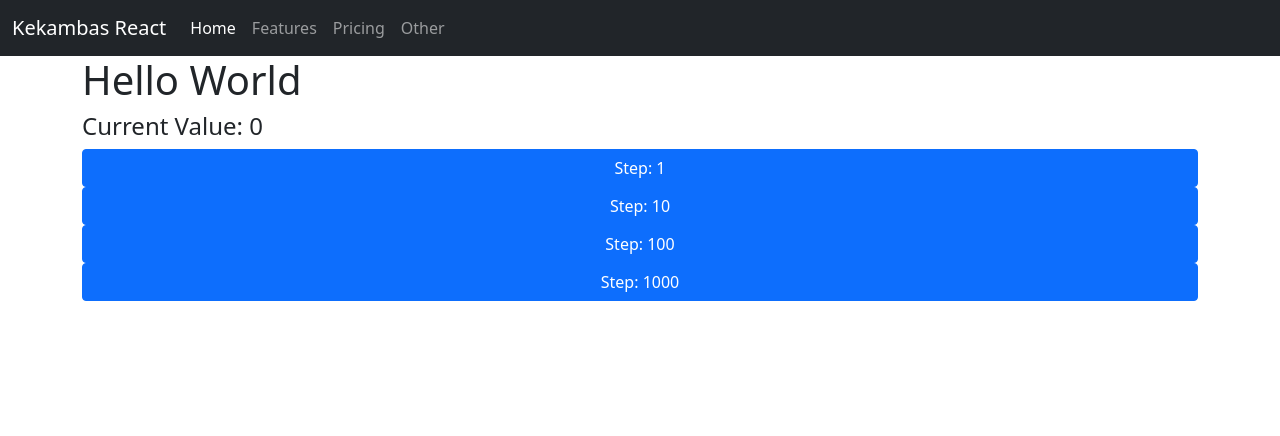
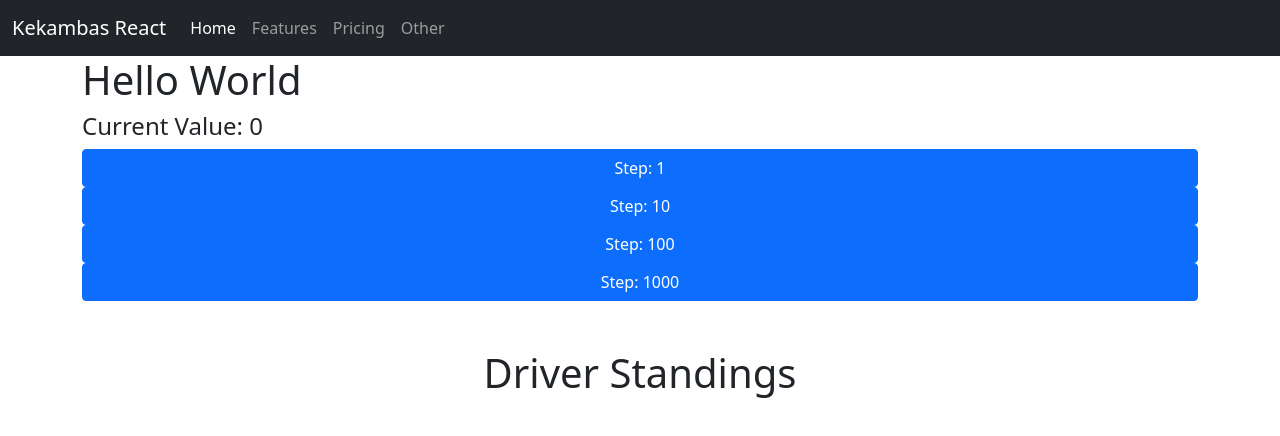
Before and after one commit to bstanton773/kekambas-91_react_intro, a React (Create React App) app: page / in a window 1280 px wide. Shown: the top 436 px of the page. Built offline with nearby package versions, Linux system fonts and the light colour scheme; no server answers.

Commit message:
Add RacerTable component to App and fix tabbing

```diff
--- a/src/App.js
+++ b/src/App.js
@@ -1,6 +1,7 @@
 import React, { useState, useEffect } from 'react';
 import Button from './components/Button';
 import Nav from './components/Nav';
+import RacerTable from './components/RacerTable';
 
 
 function App(props) {
@@ -27,6 +28,7 @@ function App(props) {
             <h1>Hello World</h1>
             <h4>Current Value: {count}</h4>
             {myButtonSteps.map((step, i) => <Button step={step} handleClick={handleButtonClick} key={i} />)}
+            <RacerTable />
             </div>
         </div>
     );
--- /dev/null
+++ b/src/components/RacerTable.js
@@ -0,0 +1,7 @@
+import React from 'react'
+
+export default function RacerTable() {
+    return (
+        <h1 className='text-center mt-5'>Driver Standings</h1>
+    )
+}
```
Lines whose indentation alone changed are shown as unchanged.
